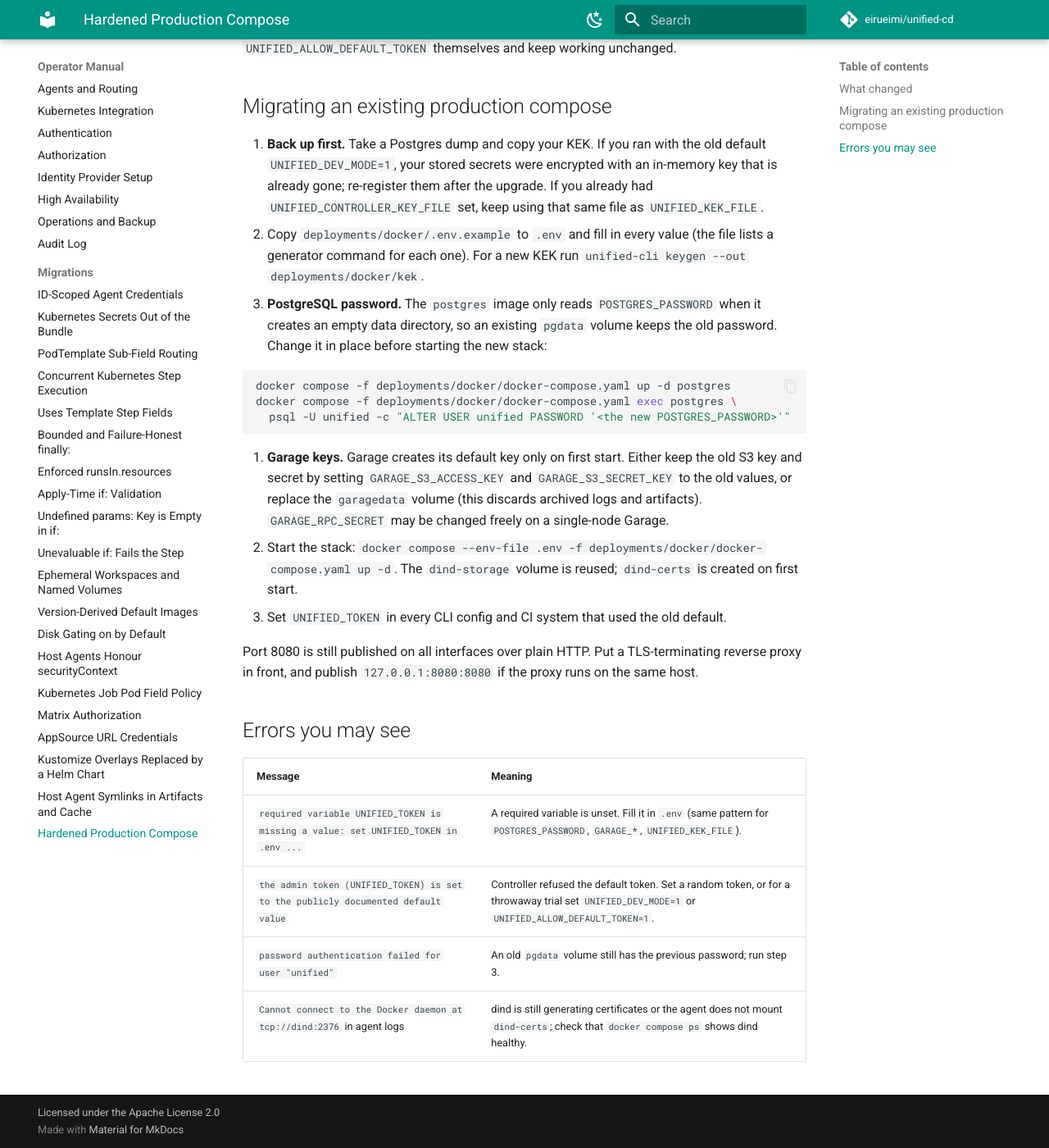
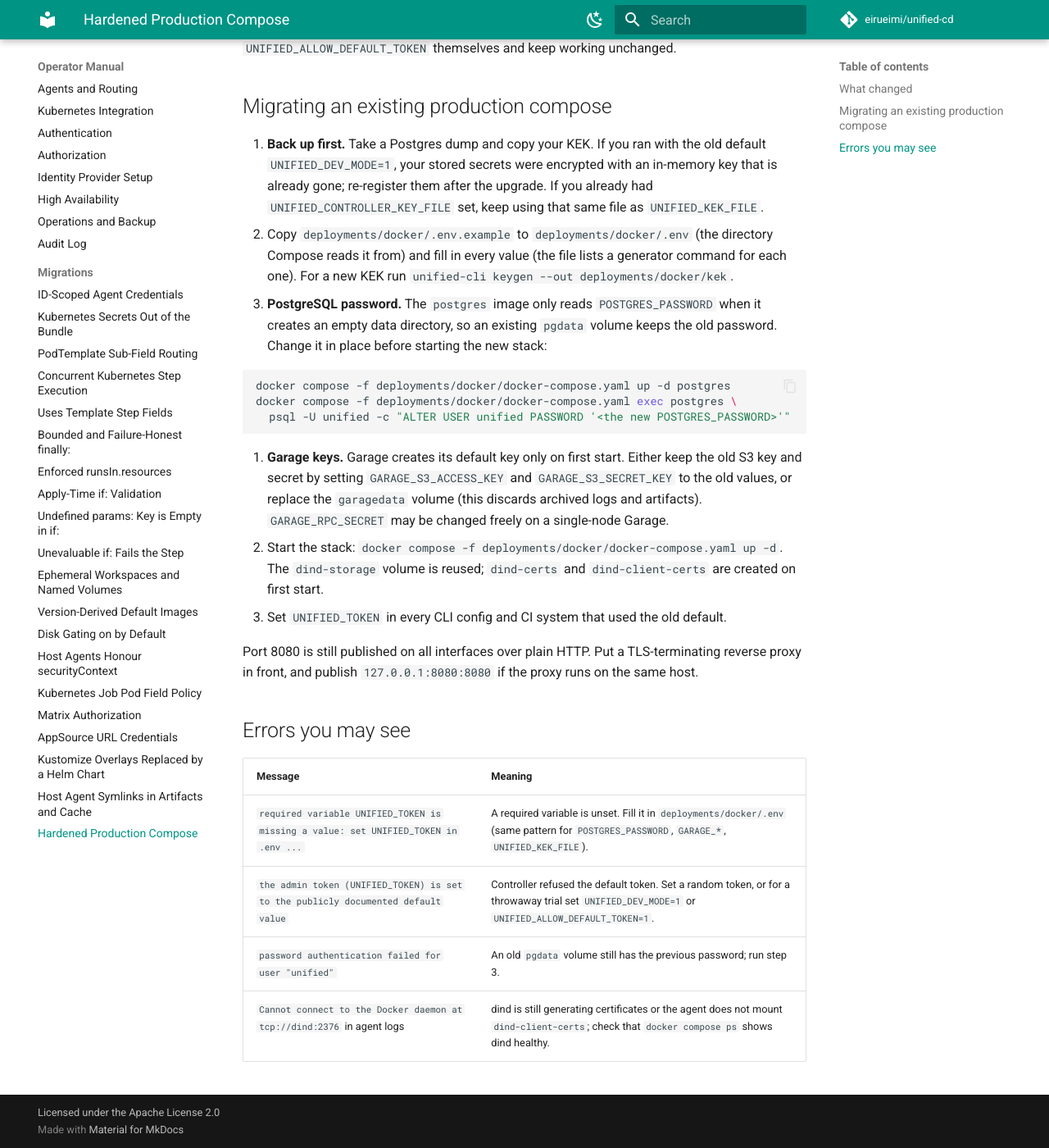
Before and after one commit to eirueimi/unified-cd, an MkDocs documentation site: the page built from docs/operator-manual/migrations/2026-11-09-production-compose-hardening.md, in a window 1280 px wide and 1400 px high, scrolled down 1080 px. Shown: the whole window at 82% size. Built offline with MkDocs 1.6.1 and Material for MkDocs 9.7.7, drawn with Linux system fonts in a browser that asks for light colours; comment, search, counter and statistics services are not loaded.

Commit message:
fix(deploy): load .env from deployments/docker, expose only client certs to the agent
Compose reads .env from the compose file's directory, so the docs now place it
at deployments/docker/.env and drop --env-file. The agent mounts a dedicated
dind-client-certs volume at /certs/client instead of the whole dind cert tree
(CA and server keys). .dockerignore also excludes nested .env, secrets/ and kek.

Co-Authored-By: Claude Opus 5.5 <noreply@anthropic.com>
Claude-Session: https://claude.ai/code/session_01G3NWwwXnjYtSfzJjZYTrnV

```diff
--- a/docs/operator-manual/migrations/2026-11-09-production-compose-hardening.md
+++ b/docs/operator-manual/migrations/2026-11-09-production-compose-hardening.md
@@ -29,7 +29,7 @@ The Helm trial Secret and the repo-root development `docker-compose.yaml` set
    an in-memory key that is already gone; re-register them after the upgrade.
    If you already had `UNIFIED_CONTROLLER_KEY_FILE` set, keep using that same
    file as `UNIFIED_KEK_FILE`.
-2. Copy `deployments/docker/.env.example` to `.env` and fill in every value
+2. Copy `deployments/docker/.env.example` to `deployments/docker/.env` (the directory Compose reads it from) and fill in every value
    (the file lists a generator command for each one). For a new KEK run
    `unified-cli keygen --out deployments/docker/kek`.
 3. **PostgreSQL password.** The `postgres` image only reads `POSTGRES_PASSWORD`
@@ -47,8 +47,8 @@ The Helm trial Secret and the repo-root development `docker-compose.yaml` set
    `GARAGE_S3_SECRET_KEY` to the old values, or replace the `garagedata` volume
    (this discards archived logs and artifacts). `GARAGE_RPC_SECRET` may be
    changed freely on a single-node Garage.
-5. Start the stack: `docker compose --env-file .env -f deployments/docker/docker-compose.yaml up -d`.
-   The `dind-storage` volume is reused; `dind-certs` is created on first start.
+5. Start the stack: `docker compose -f deployments/docker/docker-compose.yaml up -d`.
+   The `dind-storage` volume is reused; `dind-certs` and `dind-client-certs` are created on first start.
 6. Set `UNIFIED_TOKEN` in every CLI config and CI system that used the old
    default.
 
@@ -60,7 +60,7 @@ proxy runs on the same host.
 
 | Message | Meaning |
 |---|---|
-| `required variable UNIFIED_TOKEN is missing a value: set UNIFIED_TOKEN in .env ...` | A required variable is unset. Fill it in `.env` (same pattern for `POSTGRES_PASSWORD`, `GARAGE_*`, `UNIFIED_KEK_FILE`). |
+| `required variable UNIFIED_TOKEN is missing a value: set UNIFIED_TOKEN in .env ...` | A required variable is unset. Fill it in `deployments/docker/.env` (same pattern for `POSTGRES_PASSWORD`, `GARAGE_*`, `UNIFIED_KEK_FILE`). |
 | `the admin token (UNIFIED_TOKEN) is set to the publicly documented default value` | Controller refused the default token. Set a random token, or for a throwaway trial set `UNIFIED_DEV_MODE=1` or `UNIFIED_ALLOW_DEFAULT_TOKEN=1`. |
 | `password authentication failed for user "unified"` | An old `pgdata` volume still has the previous password; run step 3. |
-| `Cannot connect to the Docker daemon at tcp://dind:2376` in agent logs | dind is still generating certificates or the agent does not mount `dind-certs`; check that `docker compose ps` shows dind healthy. |
+| `Cannot connect to the Docker daemon at tcp://dind:2376` in agent logs | dind is still generating certificates or the agent does not mount `dind-client-certs`; check that `docker compose ps` shows dind healthy. |
```
Also changed, not shown: docs/getting-started/installation.md (+2 -2 lines), docs/operator-manual/agents.md (+1 -1 lines), 3 other files.
